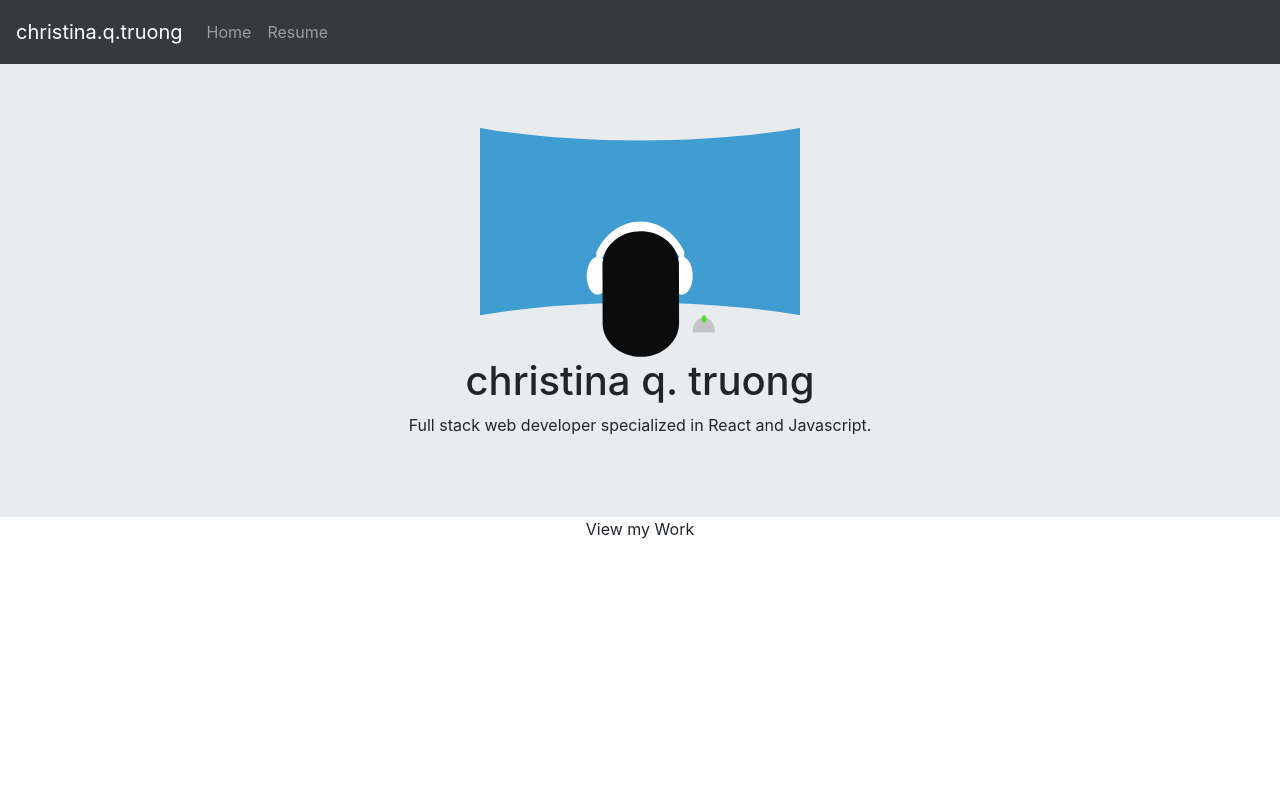
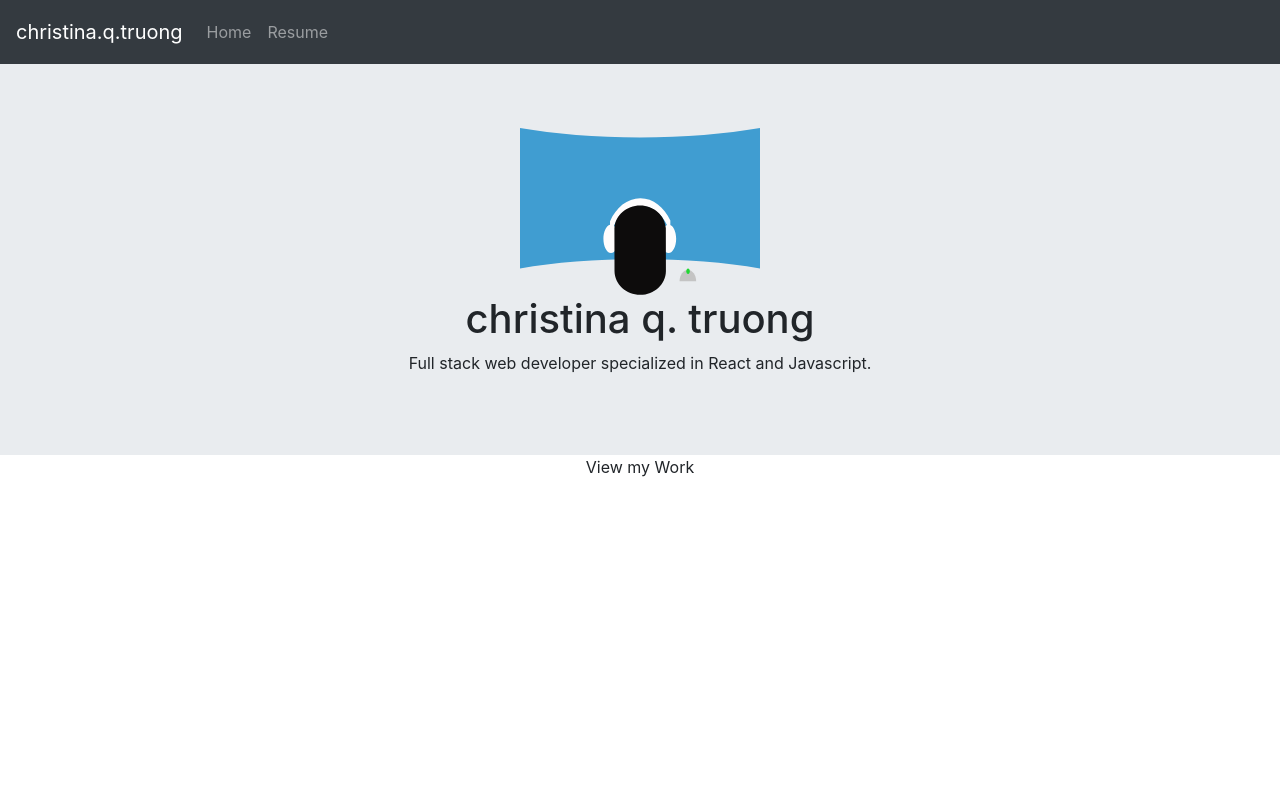
Before and after one commit to christinaqtruong/christinaqtruong, a React (Create React App) app in the folder portfolio/: page / in a window 1280 px wide. Shown: the top 800 px of the page. Built offline with nearby package versions, Linux system fonts and the light colour scheme.

Commit message:
animated mouse scroller

```diff
--- a/portfolio/src/components/about.jsx
+++ b/portfolio/src/components/about.jsx
@@ -23,45 +23,46 @@ function About() {
         <svg
           id="logo"
           width="564"
-          height="404"
-          viewBox="0 0 564 404"
+          height="393"
+          viewBox="0 0 564 393"
           fill="none"
           xmlns="http://www.w3.org/2000/svg"
         >
           <path
-          id="screen"
-            fill-rule="evenodd"
-            clip-rule="evenodd"
+            id="screen"
+            fillRule="evenodd"
+            clipRule="evenodd"
             d="M0 330.18V0C80.3793 13.9416 177.458 22.0898 282 22.0898C386.542 22.0898 483.621 13.9416 564 0V330.18C483.621 316.238 386.542 308.09 282 308.09C177.458 308.09 80.3793 316.238 0 330.18Z"
             fill="#409DD1"
           />
           <path
-          id="mouse"
-            fill-rule="evenodd"
-            clip-rule="evenodd"
+            id="mouse"
+            fillRule="evenodd"
+            clipRule="evenodd"
             d="M413.998 360C413.999 359.884 414 359.768 414 359.651C414 345.202 405.27 333.488 394.5 333.488C383.73 333.488 375 345.202 375 359.651C375 359.768 375.001 359.884 375.002 360H413.998Z"
             fill="#C4C4C4"
           />
           <path
-          id="scroller"
+            id="scroller"
             d="M399.064 336.628C399.064 340.288 397.206 343.256 394.915 343.256C392.623 343.256 390.766 340.288 390.766 336.628C390.766 332.967 392.623 330 394.915 330C397.206 330 399.064 332.967 399.064 336.628Z"
             fill="#4FDB2C"
           />
           <path
-          id="headset"
-            fill-rule="evenodd"
-            clip-rule="evenodd"
-            d="M282.88 165C249.441 165 220.295 186.852 205 219.196V227.273C195.411 229.381 188 243.454 188 260.5C188 279.002 196.73 294 207.5 294C218.27 294 227 279.002 227 260.5C227 246.553 222.039 234.596 214.982 229.555C229.196 201.93 254.645 183.522 283.674 183.522C312.062 183.522 337.026 201.126 351.407 227.739C342.603 230.97 336 244.41 336 260.5C336 279.002 344.73 294 355.5 294C366.27 294 375 279.002 375 260.5C375 244.659 368.6 231.386 360 227.896V217.621C344.512 186.144 315.773 165 282.88 165Z"
+            id="headset"
+            fillRule="evenodd"
+            clipRule="evenodd"
+            d="M282.762 165C252.184 165 225.532 186.852 211.545 219.196V227.273C202.777 229.381 196 243.454 196 260.5C196 279.002 203.983 294 213.832 294C223.68 294 231.663 279.002 231.663 260.5C231.663 246.553 227.126 234.596 220.674 229.555C233.671 201.93 256.942 183.522 283.488 183.522C309.447 183.522 332.275 201.126 345.426 227.739C337.375 230.97 331.337 244.41 331.337 260.5C331.337 279.002 339.32 294 349.168 294C359.017 294 367 279.002 367 260.5C367 244.659 361.148 231.386 353.283 227.896V217.621C339.121 186.144 312.841 165 282.762 165Z"
             fill="#FFFDFD"
           />
           <path
-          id="head"
-            fill-rule="evenodd"
-            clip-rule="evenodd"
-            d="M350.835 344.82L350.847 344.82L350.844 343.698L350.651 241.552C350.651 241.539 350.651 241.525 350.651 241.512C350.651 241.498 350.651 241.485 350.651 241.471L350.642 237.02L350.453 237.021C347.796 206.254 318.663 182.057 283.163 182.125C247.663 182.192 218.622 206.499 216.081 237.275L215.892 237.275L216.094 343.953L216.096 345.076L216.108 345.076C216.847 377.425 246.796 403.409 283.582 403.34C320.368 403.27 350.218 377.173 350.835 344.82Z"
+            id="head"
+            fillRule="evenodd"
+            clipRule="evenodd"
+            d="M342.885 336.575L342.895 336.575L342.893 335.509L342.709 238.543C342.709 238.534 342.709 238.524 342.709 238.515C342.709 238.505 342.709 238.495 342.709 238.486L342.701 234.251L342.532 234.251C340.146 205.048 314.024 182.078 282.195 182.138C250.367 182.198 224.332 205.267 222.056 234.48L221.887 234.48L222.079 335.731C222.079 335.733 222.079 335.735 222.079 335.738C222.079 335.74 222.079 335.742 222.079 335.745L222.081 336.803L222.091 336.803C222.757 367.51 249.612 392.177 282.593 392.114C315.574 392.052 342.335 367.283 342.885 336.575Z"
             fill="#0D0C0C"
           />
         </svg>
+
         <h1>christina q. truong</h1>
         <p>Full stack web developer specialized in React and Javascript.</p>
       </Jumbotron>
--- a/portfolio/src/styles/logo.css
+++ b/portfolio/src/styles/logo.css
@@ -1,4 +1,19 @@
 #logo{
-    width: 40vh;
+    width: 30vh;
     height: auto;
 }
+
+#scroller{
+    animation: colorChange 10s;
+    animation-iteration-count: infinite;
+}
+
+@keyframes colorChange
+    {
+      0%   {fill:#246EB9;}
+      20%  {fill:#A60067}
+      40% {fill: #5ADBFF}
+      60%  {fill: #1ED830;}
+      80%  {fill: #FB3640;}
+      100%  {fill: #F4FF35;}
+    }
```
